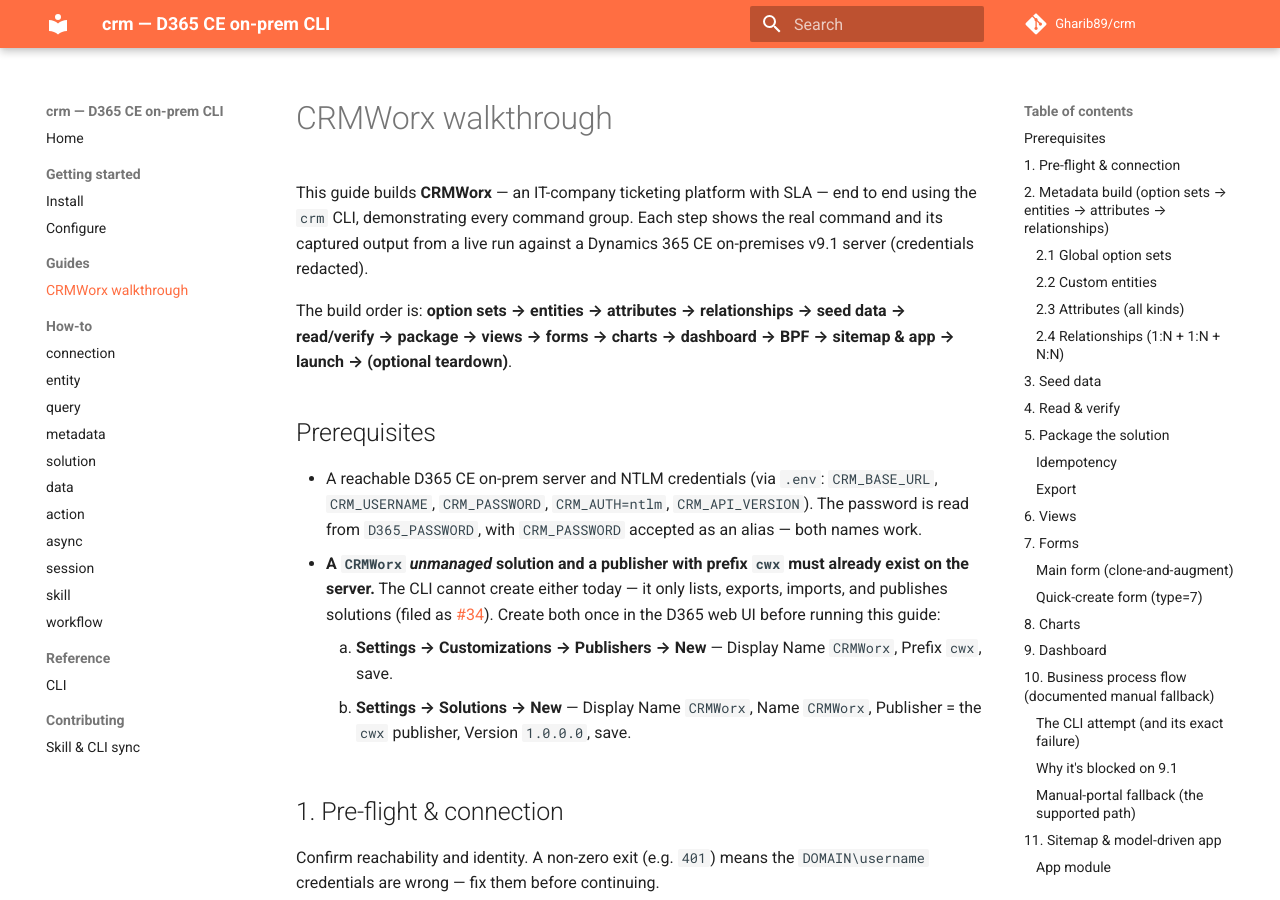
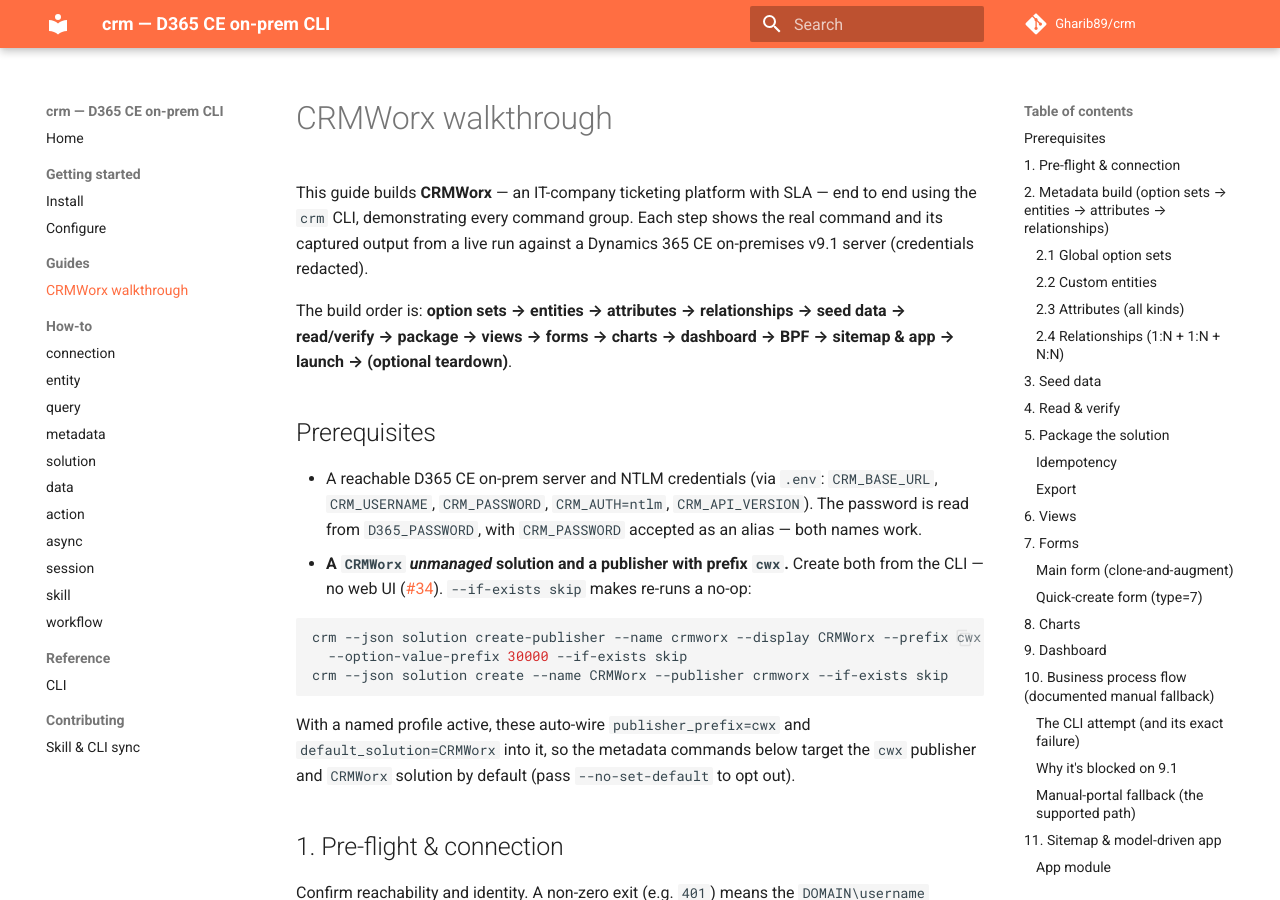
Before and after one commit to Gharib89/crm, an MkDocs documentation site: the page built from docs/guides/crmworx-walkthrough.md, in a window 1280 px wide and 900 px high. Built offline with MkDocs 1.6.1 and Material for MkDocs 9.7.7, drawn with Linux system fonts in a browser that asks for light colours; comment, search, counter and statistics services are not loaded.

Commit message:
docs: replace web-UI publisher/solution prereq with CLI verbs (#34)
#34 is closed — `solution create-publisher` / `solution create` now create the
CRMWorx prerequisite from the CLI. Update the walkthrough Prerequisites section
(was telling users to create both in the D365 web UI and citing #34 as open) to
the two CLI commands, noting the named-profile auto-wire. Patch Plan 3 so it
isn't stale when executed: solution how-to leads with the new verbs, and the
SKILL.md sync covers them.

Co-Authored-By: Claude Opus 4.8 (1M context) <noreply@anthropic.com>

````diff
--- a/docs/guides/crmworx-walkthrough.md
+++ b/docs/guides/crmworx-walkthrough.md
@@ -14,15 +14,19 @@ The build order is: **option sets → entities → attributes → relationships
 - A reachable D365 CE on-prem server and NTLM credentials (via `.env`: `CRM_BASE_URL`,
   `CRM_USERNAME`, `CRM_PASSWORD`, `CRM_AUTH=ntlm`, `CRM_API_VERSION`). The password is
   read from `D365_PASSWORD`, with `CRM_PASSWORD` accepted as an alias — both names work.
-- **A `CRMWorx` *unmanaged* solution and a publisher with prefix `cwx` must already
-  exist on the server.** The CLI cannot create either today — it only lists, exports,
-  imports, and publishes solutions (filed as
-  [#34](https://github.com/Gharib89/crm/issues/34)). Create both once in the D365 web
-  UI before running this guide:
-    1. **Settings → Customizations → Publishers → New** — Display Name `CRMWorx`,
-       Prefix `cwx`, save.
-    2. **Settings → Solutions → New** — Display Name `CRMWorx`, Name `CRMWorx`,
-       Publisher = the `cwx` publisher, Version `1.0.0.0`, save.
+- **A `CRMWorx` *unmanaged* solution and a publisher with prefix `cwx`.** Create both
+  from the CLI — no web UI ([#34](https://github.com/Gharib89/crm/issues/34)).
+  `--if-exists skip` makes re-runs a no-op:
+
+  ```bash
+  crm --json solution create-publisher --name crmworx --display CRMWorx --prefix cwx \
+    --option-value-prefix 30000 --if-exists skip
+  crm --json solution create --name CRMWorx --publisher crmworx --if-exists skip
+  ```
+
+  With a named profile active, these auto-wire `publisher_prefix=cwx` and
+  `default_solution=CRMWorx` into it, so the metadata commands below target the
+  `cwx` publisher and `CRMWorx` solution by default (pass `--no-set-default` to opt out).
 
 ## 1. Pre-flight & connection
 
````
Also changed, not shown: docs/superpowers/plans/2026-06-01-crmworx-plan3-howtos-and-sync.md (+11 -3 lines).
